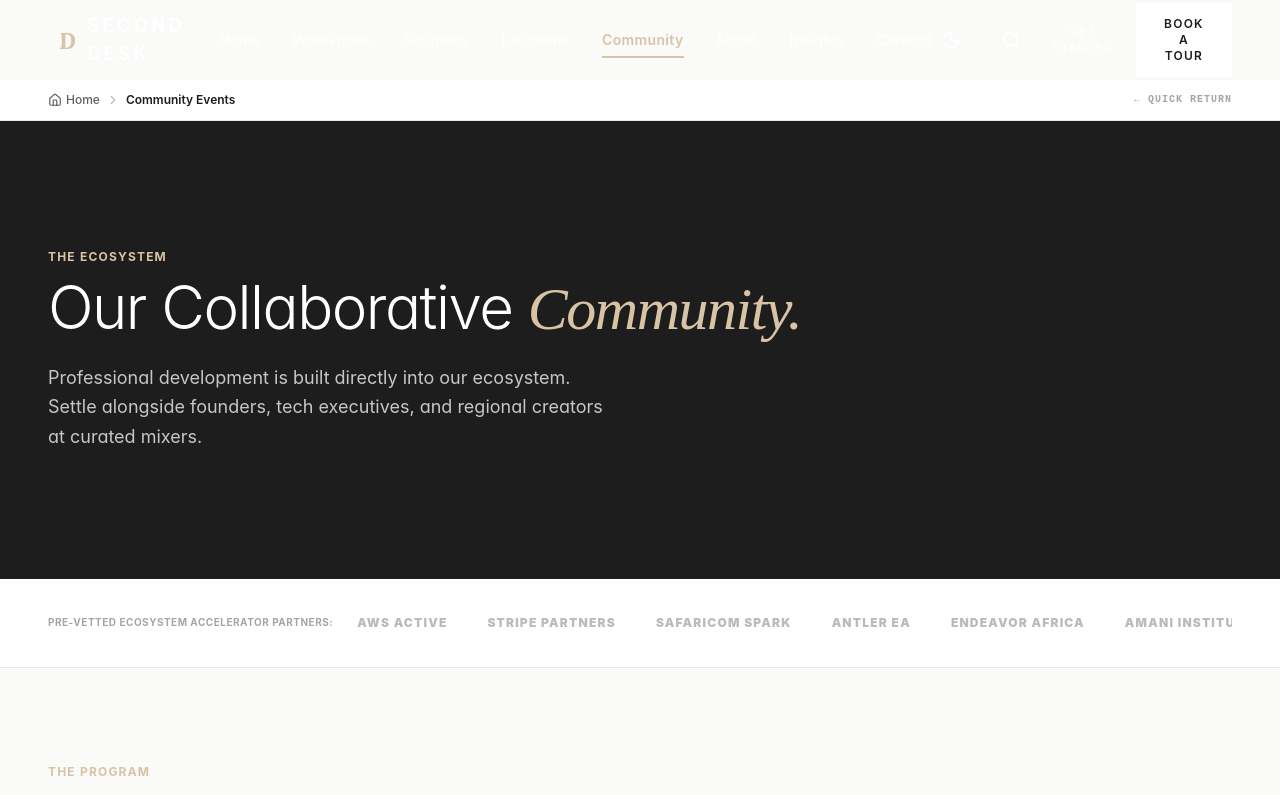
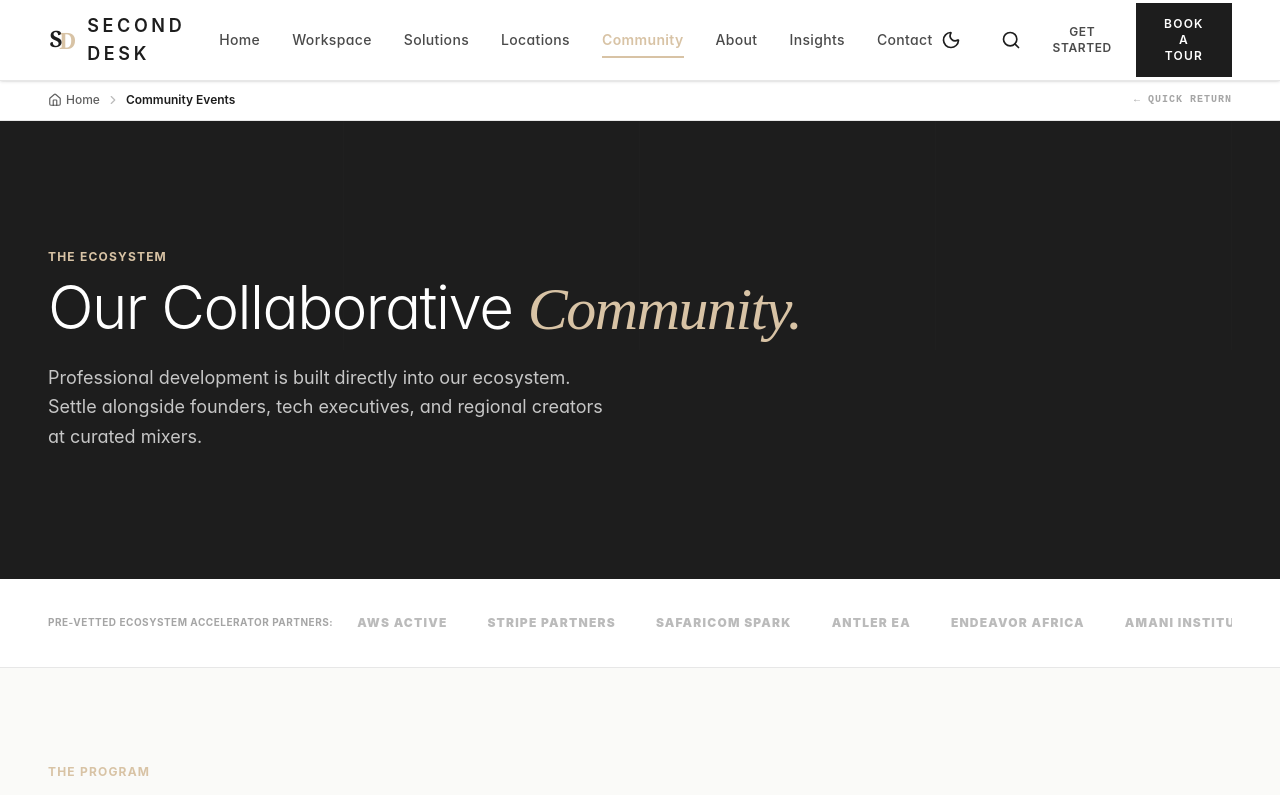
Before and after one commit to Alee24/2D, a React (Vite) app: page /community in a window 1280 px wide. Shown: the top 795 px of the page. Built offline with nearby package versions, Linux system fonts and the light colour scheme.

Commit message:
refactor(header): update styling logic for non-home pages
Ensure the header maintains a solid background and appropriate text contrast when navigating to internal pages.

```diff
--- a/src/components/Header.tsx
+++ b/src/components/Header.tsx
@@ -75,11 +75,13 @@ export const Header: React.FC = () => {
 
   const searchResults = getSearchResults();
 
+  const isSolidHeader = isScrolled || mobileMenuOpen || activeMegaMenu || currentPath !== '/';
+
   return (
     <>
       <header
         className={`fixed top-0 left-0 right-0 z-50 transition-all duration-300 ${
-          isScrolled || mobileMenuOpen || activeMegaMenu
+          isSolidHeader
             ? 'bg-white border-b border-concrete shadow-sm text-charcoal'
             : 'bg-transparent text-white'
         }`}
@@ -90,7 +92,7 @@ export const Header: React.FC = () => {
             onClick={() => navigate('/')}
             className="flex items-center gap-2 cursor-pointer group"
           >
-            <Logo size={40} light={!(isScrolled || mobileMenuOpen || activeMegaMenu)} />
+            <Logo size={40} light={!isSolidHeader} />
             <span className="font-display font-semibold tracking-[0.2em] text-lg uppercase">
               Second Desk
             </span>
@@ -111,7 +113,7 @@ export const Header: React.FC = () => {
                     className={`font-sans text-sm font-medium tracking-wide flex items-center gap-1 transition-colors duration-200 cursor-pointer ${
                       isActive
                         ? 'text-sand font-semibold'
-                        : isScrolled || activeMegaMenu
+                        : isSolidHeader
                           ? 'text-charcoal/80 hover:text-charcoal'
                           : 'text-white/80 hover:text-white'
                     }`}
@@ -137,7 +139,7 @@ export const Header: React.FC = () => {
             <button
               onClick={toggleTheme}
               className={`p-2 transition-colors duration-200 cursor-pointer ${
-                isScrolled || activeMegaMenu ? 'text-charcoal hover:text-sand' : 'text-white hover:text-sand'
+                isSolidHeader ? 'text-charcoal hover:text-sand' : 'text-white hover:text-sand'
               }`}
               aria-label="Toggle theme mode"
             >
@@ -148,7 +150,7 @@ export const Header: React.FC = () => {
             <button
               onClick={() => setShowSearchModal(true)}
               className={`p-2 transition-colors duration-200 cursor-pointer ${
-                isScrolled || activeMegaMenu ? 'text-charcoal hover:text-sand' : 'text-white hover:text-sand'
+                isSolidHeader ? 'text-charcoal hover:text-sand' : 'text-white hover:text-sand'
               }`}
               aria-label="Search Second Desk"
             >
@@ -159,7 +161,7 @@ export const Header: React.FC = () => {
             <button
               onClick={() => navigate('/workspace')}
               className={`font-sans text-xs font-semibold uppercase tracking-wider transition-all duration-200 cursor-pointer ${
-                isScrolled || activeMegaMenu
+                isSolidHeader
                   ? 'text-charcoal/80 hover:text-charcoal'
                   : 'text-white/80 hover:text-white'
               }`}
@@ -171,7 +173,7 @@ export const Header: React.FC = () => {
             <button
               onClick={() => navigate('/book-tour')}
               className={`font-sans text-xs font-semibold uppercase tracking-widest px-6 py-3 border transition-all duration-300 cursor-pointer ${
-                isScrolled || activeMegaMenu
+                isSolidHeader
                   ? 'bg-charcoal text-white hover:bg-sand hover:text-charcoal border-charcoal hover:border-sand'
                   : 'bg-white text-charcoal hover:bg-sand hover:border-sand border-white'
               }`}
@@ -186,7 +188,7 @@ export const Header: React.FC = () => {
             <button
               onClick={toggleTheme}
               className={`p-2 transition-colors duration-200 cursor-pointer ${
-                isScrolled || mobileMenuOpen ? 'text-charcoal hover:text-sand' : 'text-white hover:text-sand'
+                isSolidHeader ? 'text-charcoal hover:text-sand' : 'text-white hover:text-sand'
               }`}
               aria-label="Toggle theme mode"
             >
@@ -196,7 +198,7 @@ export const Header: React.FC = () => {
             <button
               onClick={() => setShowSearchModal(true)}
               className={`p-2 transition-colors duration-200 cursor-pointer ${
-                isScrolled || mobileMenuOpen ? 'text-charcoal' : 'text-white'
+                isSolidHeader ? 'text-charcoal hover:text-sand' : 'text-white hover:text-sand'
               }`}
             >
               <Search className="w-5 h-5" />
@@ -204,7 +206,7 @@ export const Header: React.FC = () => {
             <button
               onClick={() => setMobileMenuOpen(!mobileMenuOpen)}
               className={`p-2 transition-colors duration-200 cursor-pointer ${
-                isScrolled || mobileMenuOpen ? 'text-charcoal' : 'text-white'
+                isSolidHeader ? 'text-charcoal hover:text-sand' : 'text-white hover:text-sand'
               }`}
               aria-label="Toggle menu"
             >
```
